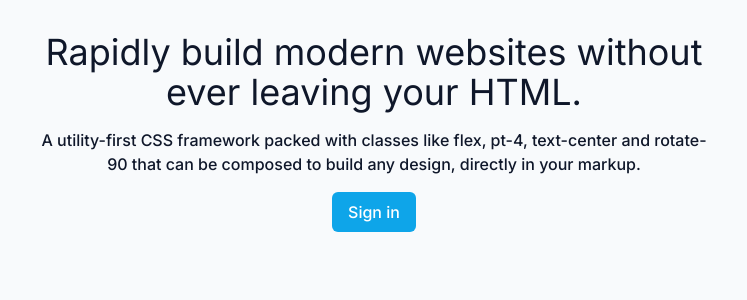
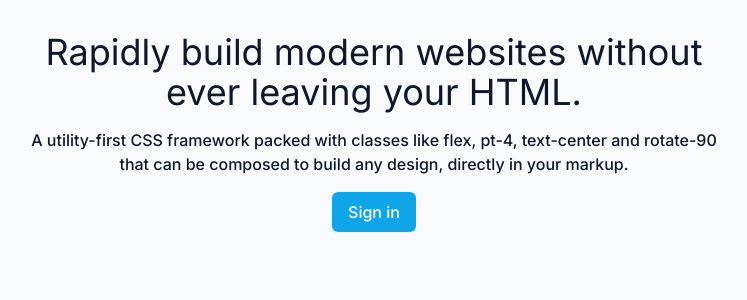
Before and after one commit to viniciusferreira7/tailwind-next, a Next.js app: page / in a window 1280 px wide. Shown: the top 300 px of the page, without its empty margins (266-1013 px from the left). Built offline with nearby package versions, Linux system fonts and the light colour scheme.

Commit message:
feat: Arbitrary values

```diff
--- a/src/app/page.tsx
+++ b/src/app/page.tsx
@@ -1,7 +1,7 @@
 export default function Home() {
   return (
     <div className="flex flex-col items-center text-center p-8 bg-slate-50 text-slate-900 dark:bg-slate-900 dark:text-slate-100 h-screen">
-      <div className="max-w-2xl">
+      <div className="max-w-[700px]">
         <h1 className="flex items-center gap-3 text-bold text-3xl sm:text-4xl">
           Rapidly build modern websites without ever leaving your HTML.{' '}
         </h1>
```
